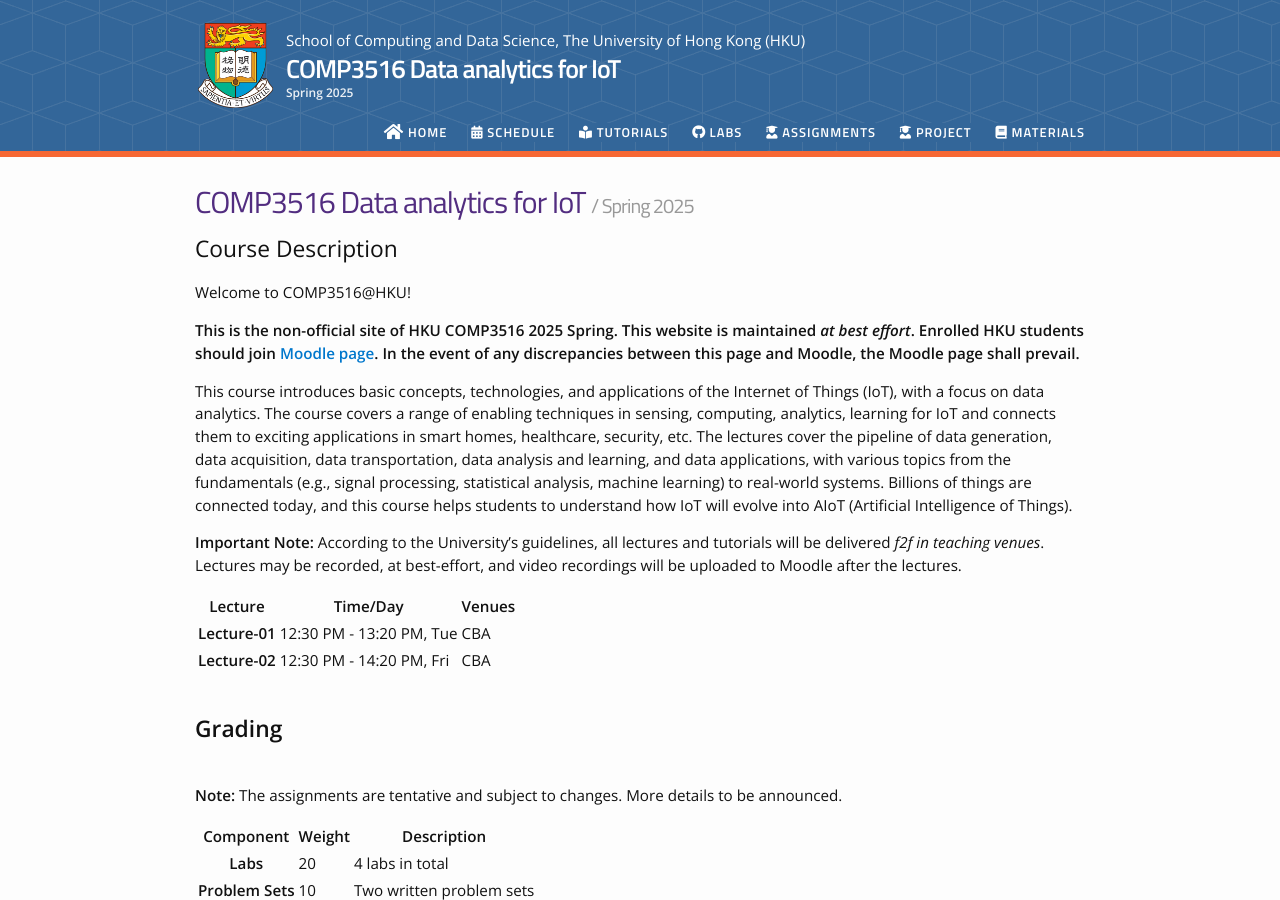
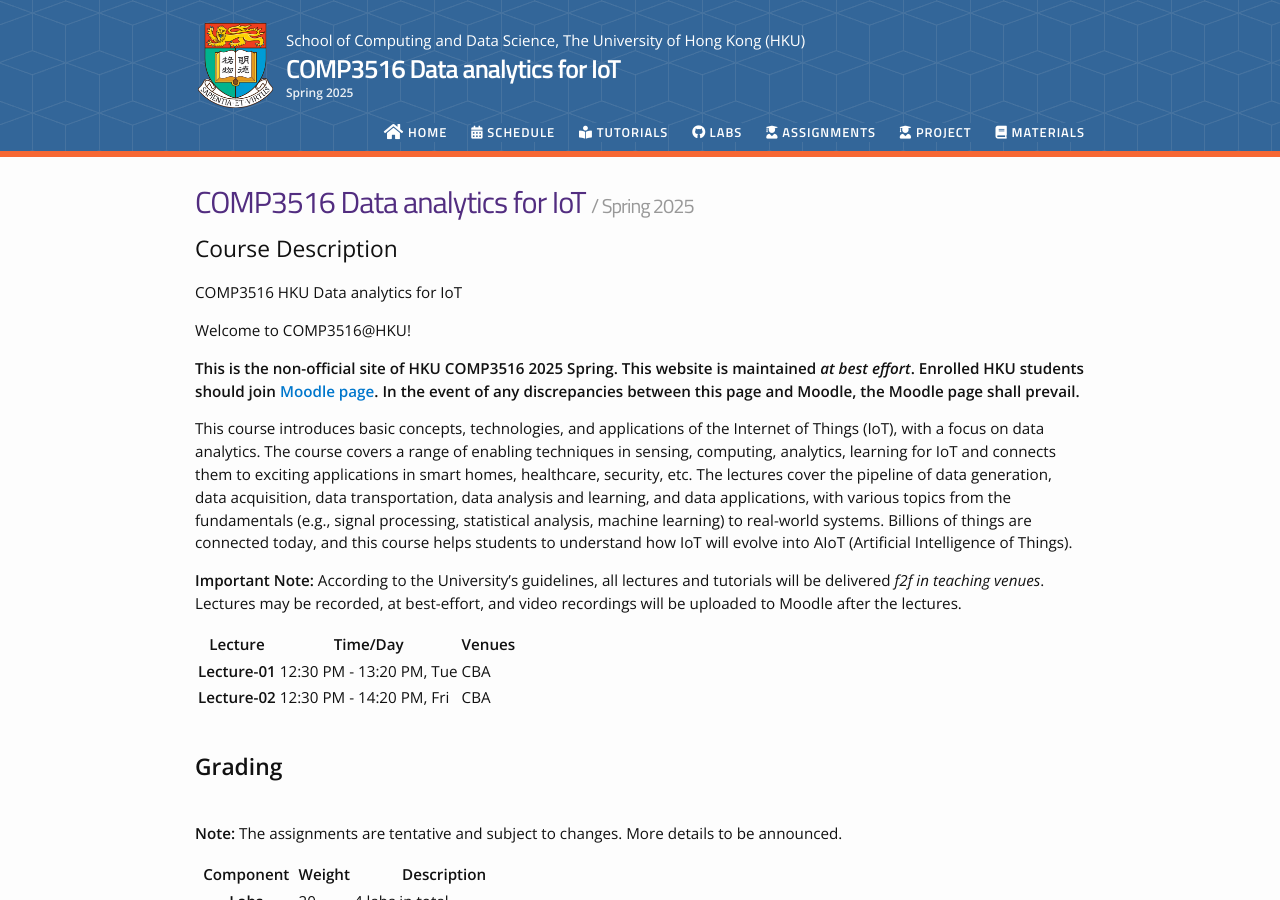
Before and after one commit to comp3516-hku/comp3516-hku.github.io, a Jekyll site: the page built from index.md, in a window 1280 px wide and 900 px high. Built offline with Jekyll 4.4.1, drawn with Linux system fonts in a browser that asks for light colours; nearby versions of some CDN libraries.

Commit message:
update google anaytics

```diff
--- a/_config.yml
+++ b/_config.yml
@@ -1,6 +1,6 @@
 # Site settings
 course_name: COMP3516 Data analytics for IoT
-course_description: ""
+course_description: "COMP3516 HKU Data analytics for IoT"
 course_semester: "Spring 2025"
 
 baseurl: "" # the subpath of your site, e.g. /blog/
@@ -16,7 +16,7 @@
     Hong Kong
 
 # Set your Google Analytics tracking ID (set up yours at http://www.google.com/analytics/)
-# google_analytics: UA-XXXXXXXX-X
+google_analytics: G-DSQPC15V5E
 
 ### Do not change the followings unless you know what you are doing ###
 
```
